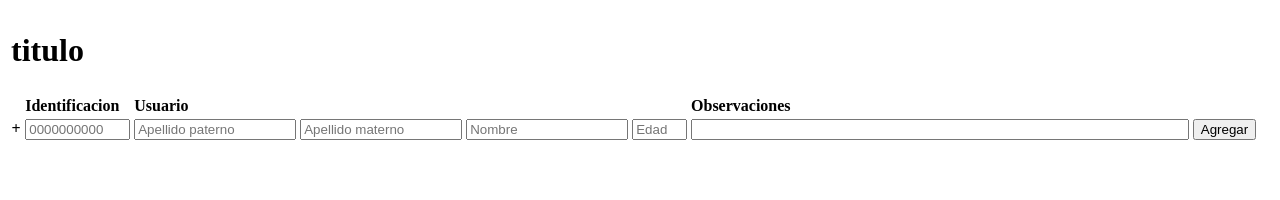
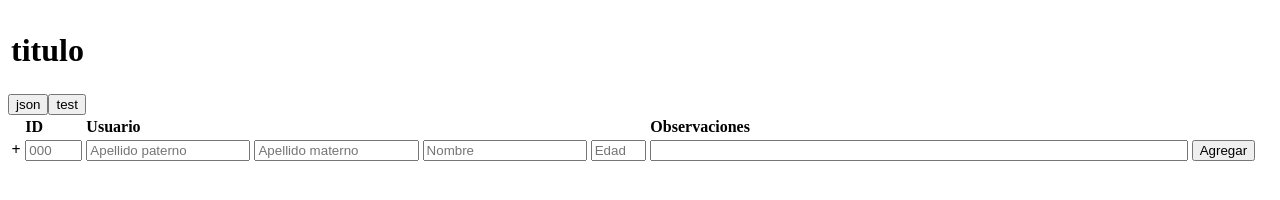
Before and after one commit to HT-VDIS/caso, a plain HTML site: page index.html in a window 1280 px wide. Both pictures are taken after typing "Sample", "Sample", "Sample", "Sample", "Sample", "Sample" into the empty fields and a click on the button "Agregar". Drawn offline with Linux system fonts and the light colour scheme.

Commit message:
make a jason

```diff
--- a/codigo.js
+++ b/codigo.js
@@ -1,13 +1,18 @@
+var usuarios = new Array();
+
 function agregar_registro(){
 
     registro = {
         "identificacion":document.getElementById("ide").value,
-        "apellido paterno":document.getElementById("apa").value,
-        "apellido materno":document.getElementById("ama").value,
+        "apellido_paterno":document.getElementById("apa").value,
+        "apellido_materno":document.getElementById("ama").value,
         "nombre":document.getElementById("nom").value,
         "edad":document.getElementById("eda").value,
         "observaciones":document.getElementById("obs").value
     };
+
+    usuarios[usuarios.length] = registro;
+    console.log(JSON.stringify(registro));
 
     document.getElementById("ide").value = null;
     document.getElementById("apa").value = null;
@@ -18,3 +23,39 @@ function agregar_registro(){
 
     console.log(registro);
 }
+
+function crear_json(){
+
+    var eljason = {
+        'usuarios' :[]
+    };
+    for (var i = 0; i < usuarios.length; i++) {
+        eljason.usuarios.push({
+            "identificacion": usuarios[i]['identificacion'],
+            "apellido_paterno": usuarios[i]['apellido_paterno'],
+            "apellido_materno": usuarios[i]['apellido_materno'],
+            "nombre": usuarios[i]['nombre'],
+            "edad": usuarios[i]['edad'],
+            "observaciones": usuarios[i]['observaciones']
+      });
+    };
+    // Convertir el objeto JSON a una cadena
+    const archivo = JSON.stringify(eljason);
+    // Crear un blob con los datos JSON
+    const blob = new Blob([archivo], { type: "application/json" });
+    // Crear un enlace para descargar el archivo
+    const url = URL.createObjectURL(blob);
+    const a = document.createElement("a");
+    a.href = url;
+    a.download = "usuarios.json";
+    // Simular un clic en el enlace para iniciar la descarga
+    document.body.appendChild(a);
+    a.click();
+    // Eliminar el enlace del DOM
+    document.body.removeChild(a);
+}
+
+function test(){
+    console.log(usuarios);
+    console.log(usuarios[1][2]);
+}
--- a/index.html
+++ b/index.html
@@ -21,7 +21,7 @@
 				<thead>
 				<tr>
 					<th width="1%"></th>
-					<th width="7%" colspan="1" style="text-align:left;">Identificacion</th>
+					<th width="1%" colspan="1" style="text-align:left;">ID</th>
 					<th width="45%" colspan="4" style="text-align:left;">Usuario</th>
 					<th width="45%" colspan="1" style="text-align:left;">Observaciones</th>
 					<th width="1%" style="text-align:left;"></th>
@@ -30,7 +30,7 @@
 				<tr>
 					<th id="new">+</th>
 					<th>
-						<input type="text" id="ide" name="ide" autocomplete="off" maxlength="10" size="10" pattern="[0-9]{10}" title="10 Digitos" placeholder="0000000000" autofocus required style="width: -webkit-fill-available;" ></input>
+						<input type="text" id="ide" name="ide" autocomplete="off" maxlength="4" size="4" pattern="[0-9]{10}" placeholder="000" autofocus required style="width: -webkit-fill-available;" ></input>
 					</th>
 					<th>
 						<input type="text" id="apa" name="apa" autocomplete="off" maxlength="25" size="15" pattern="[a-zA-ZñÑáéíóúÁÉÍÓÚ\s]+"{1,} placeholder="Apellido paterno" required style="width: -webkit-fill-available;"></input>
@@ -53,8 +53,10 @@
 				</tr>
 				</thead>
 				<tbody id="lista">
-
+					<button onclick="crear_json()">json</button>
+					<button onclick="test()">test</button>
 				</tbody>
+				<span id="res"></span>
 			</table>
 		</div>
 	</body>
```
Also changed, not shown: 1.html (+1 -3 lines).
